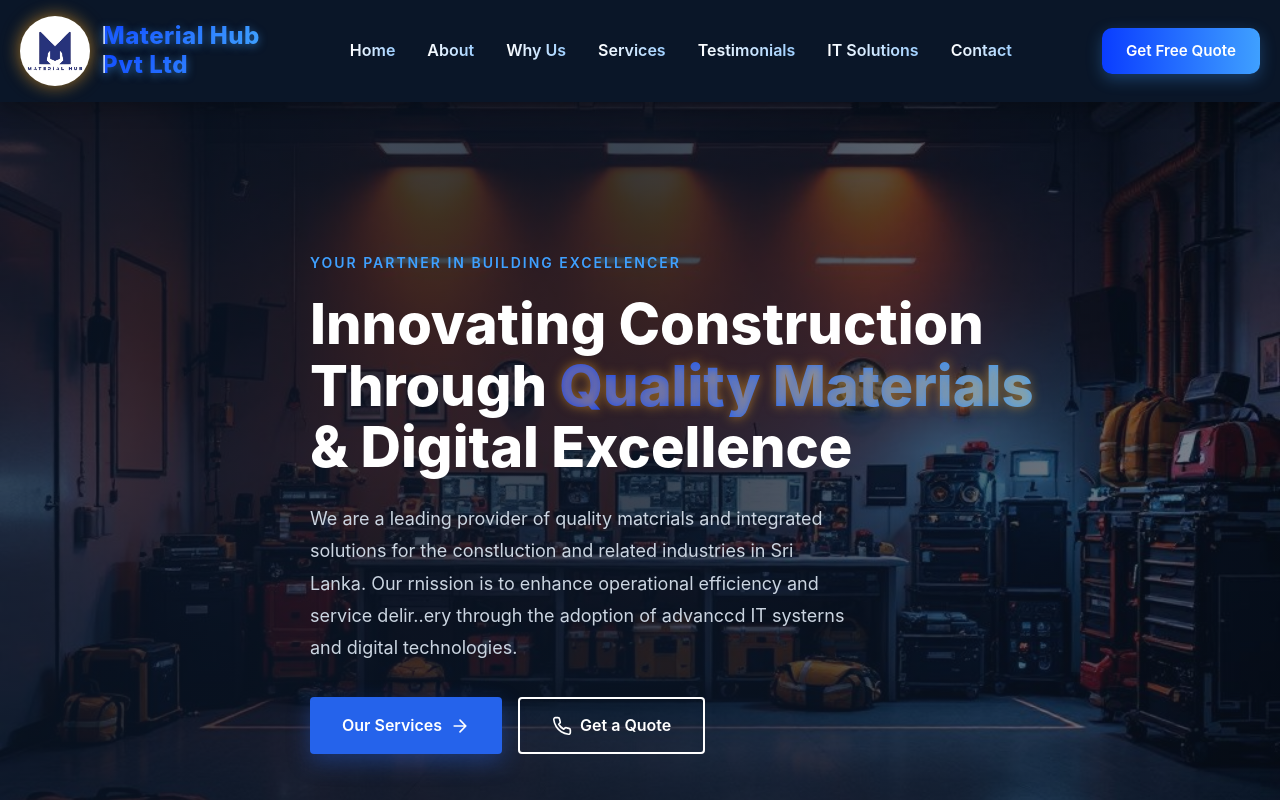
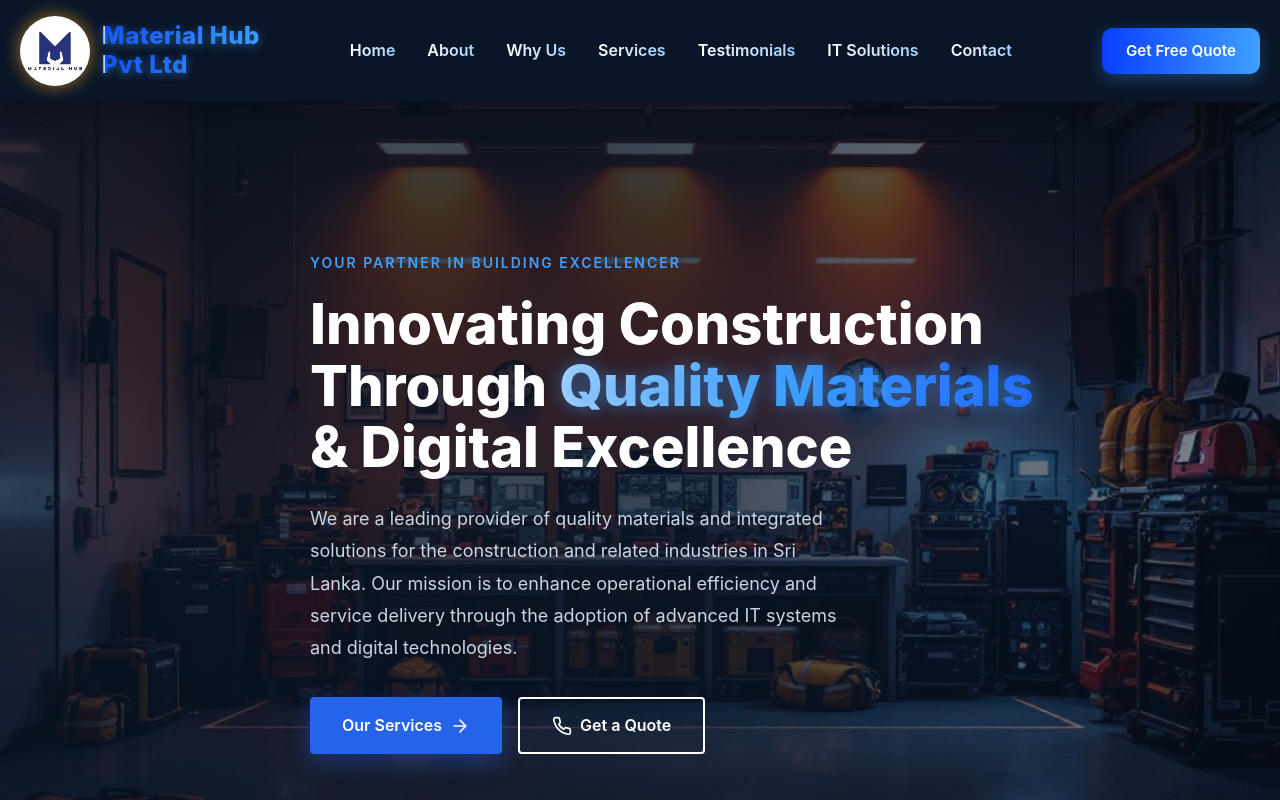
Before and after one commit to randima-dilshani/Buildcore-Platform, a React (Vite) app: page / in a window 1280 px wide. Shown: the top 800 px of the page. Built offline with nearby package versions, Linux system fonts and the light colour scheme.

Commit message:
Updated Hero Section

```diff
--- a/src/components/Footer.jsx
+++ b/src/components/Footer.jsx
@@ -56,7 +56,7 @@ export default function Footer() {
                 A leading provider of high-quality materials, delivering reliable solutions with expertise, innovation, and unmatched service.
               </p>
             <div className="footer-social">
-  <a href="https://www.facebook.com/share/1BpG2xgh2k/" className="social-link" aria-label="Facebook">
+  <a href="https://www.facebook.com/share/17u85T1jfx/" className="social-link" aria-label="Facebook">
     <Facebook size={18} />
   </a>
 
--- a/src/components/Hero.jsx
+++ b/src/components/Hero.jsx
@@ -32,10 +32,7 @@ export default function Hero() {
 </h1>
 
           <p className="hero-description">
-           We are a leading provider of quality matcrials and integrated solutions for the
-constluction and related industries in Sri Lanka. Our rnission is to enhance operational
-efficiency and service delir..ery through the adoption of advanccd IT systerns and digital
-technologies.
+          We are a leading provider of quality materials and integrated solutions for the construction and related industries in Sri Lanka. Our mission is to enhance operational efficiency and service delivery through the adoption of advanced IT systems and digital technologies.
           </p>
      <div className="hero-buttons">
   <a href="#services" className="btn-primary">
--- a/src/index.css
+++ b/src/index.css
@@ -636,25 +636,41 @@ ul {
 }
 
 .hero-title .highlight {
-  /* Gradient from deep blue → sky blue → white */
   background: linear-gradient(
     90deg,
-    #0a3dff,   /* deep blue */
-    #3fa0ff,   /* sky blue */
-    #ffffff    /* white */
+    #0a3dff,
+    #3fa0ff,
+    #ffffff,
+    #3fa0ff,
+    #0a3dff
   );
-  background-size: 200% 200%;
+  background-size: 300% 100%;
+
   -webkit-background-clip: text;
   -webkit-text-fill-color: transparent;
   background-clip: text;
   color: transparent;
 
-  /* Optional subtle glow */
-  text-shadow: 0 2px 8px rgba(63, 160, 255, 0.5);
-
-  /* Smooth animation */
-  animation: blueWhiteHighlightShift 6s ease infinite alternate;
-}
+  text-shadow: 0 0 12px rgba(63, 160, 255, 0.35);
+
+  animation: shimmerGlow 5s ease-in-out infinite;
+}
+
+@keyframes shimmerGlow {
+  0% {
+    background-position: 0% 50%;
+    text-shadow: 0 0 8px rgba(63, 160, 255, 0.25);
+  }
+  50% {
+    background-position: 100% 50%;
+    text-shadow: 0 0 18px rgba(63, 160, 255, 0.6);
+  }
+  100% {
+    background-position: 0% 50%;
+    text-shadow: 0 0 8px rgba(63, 160, 255, 0.25);
+  }
+}
+
 
 @keyframes blueWhiteHighlightShift {
   0% { background-position: 0% center; }
@@ -703,7 +719,7 @@ ul {
   }
 }
 
-.hero-title .highlight {
+/* .hero-title .highlight {
   position: relative;
   display: inline-block;
   animation: highlightGlow 2.5s ease-in-out infinite alternate;
@@ -716,7 +732,7 @@ ul {
   to {
     text-shadow: 0 0 12px rgba(245, 166, 35, 0.6);
   }
-}
+} */
 
 .hero-buttons button {
   transition: transform 0.3s ease, box-shadow 0.3s ease;
```
